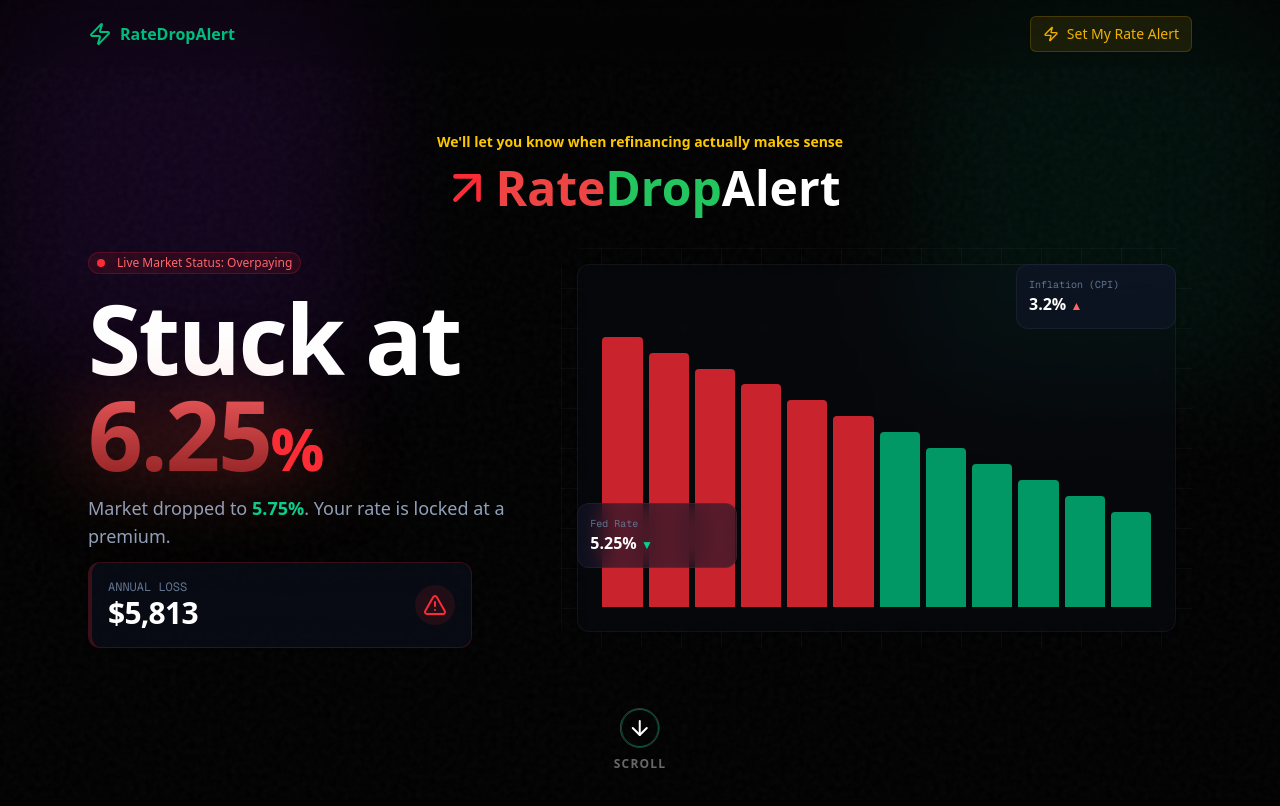
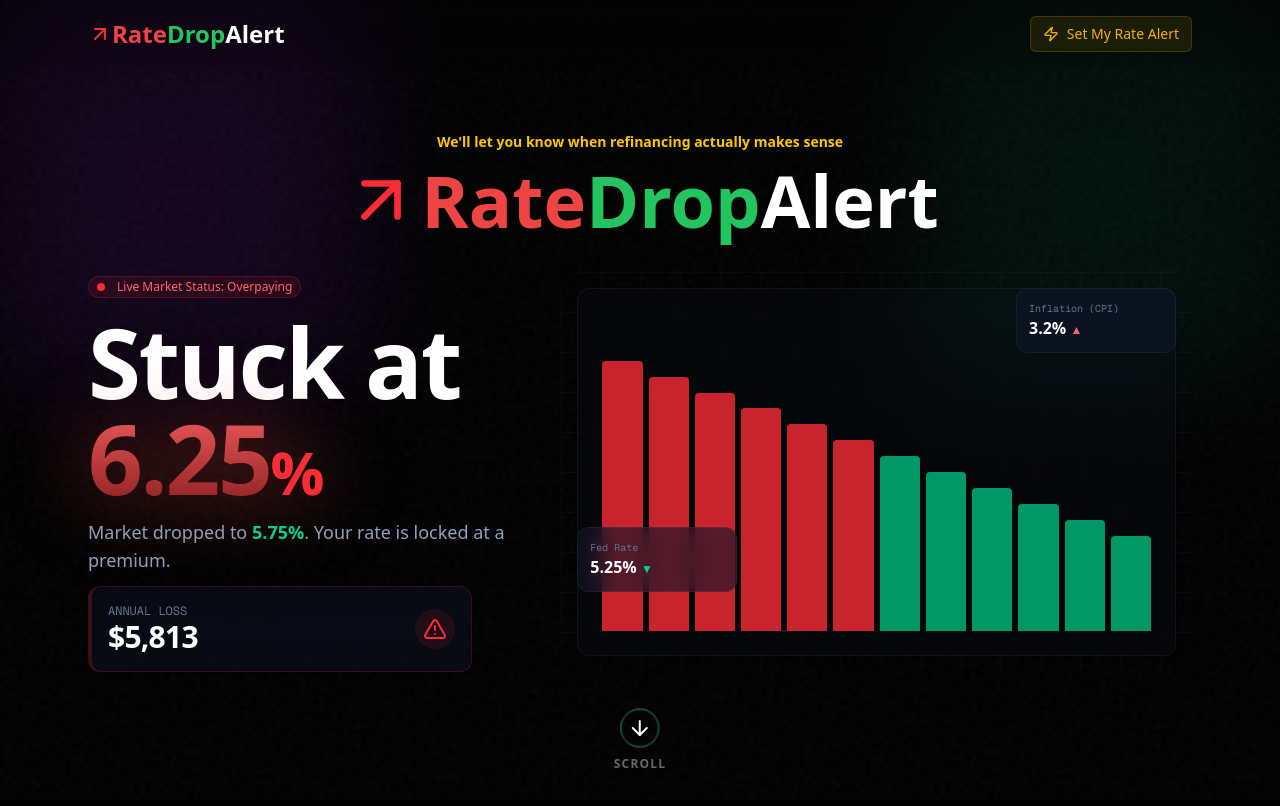
Before and after one commit to Ratedropalert/ratedropalert, a Next.js app: page / in a window 1280 px wide. Shown: the top 806 px of the page. Built offline with nearby package versions, Linux system fonts and the light colour scheme.

Commit message:
Update branding: bigger text and colored logo style in Navbar and ImmersiveStory

```diff
--- a/components/landing/ImmersiveStory.tsx
+++ b/components/landing/ImmersiveStory.tsx
@@ -283,14 +283,14 @@ export function ImmersiveStory() {
               We&apos;ll let you know when refinancing actually makes sense
             </p>
             <div className="flex items-center justify-center">
-              <ArrowUp className="rotate-45 text-red-500 font-extrabold w-8 h-8 sm:w-14 sm:h-14" />
-              <span className="sm:text-5xl text-3xl font-extrabold text-[#ef4444]">
+              <ArrowUp className="rotate-45 text-red-500 font-extrabold w-12 h-12 sm:w-20 sm:h-20" />
+              <span className="sm:text-7xl text-5xl font-extrabold text-[#ef4444]">
                 Rate
               </span>
-              <span className="sm:text-5xl text-3xl font-extrabold text-[#22c55e]">
+              <span className="sm:text-7xl text-5xl font-extrabold text-[#22c55e]">
                 Drop
               </span>
-              <span className="sm:text-5xl text-3xl font-extrabold text-white">
+              <span className="sm:text-7xl text-5xl font-extrabold text-white">
                 Alert
               </span>
             </div>
--- a/components/shared/Navbar.tsx
+++ b/components/shared/Navbar.tsx
@@ -1,14 +1,23 @@
 import Link from "next/link";
-import { Zap } from "lucide-react";
+import { Zap, ArrowUp } from "lucide-react";
 import { Button } from "@/components/ui/button";
 
 export default function Navbar() {
   return (
     <header className="sticky top-0 w-full z-50 backdrop-blur-xl py-4">
       <nav className="flex items-center justify-between max-w-6xl mx-auto w-full px-6">
-        <div className="flex items-center gap-2 text-emerald-500 font-bold">
-          <Zap /> RateDropAlert
-        </div>
+        <Link href="/" className="flex items-center justify-center gap-0">
+          <ArrowUp className="rotate-45 text-red-500 font-extrabold w-5 h-5 sm:w-6 sm:h-6" />
+          <span className="sm:text-2xl text-xl font-extrabold text-[#ef4444]">
+            Rate
+          </span>
+          <span className="sm:text-2xl text-xl font-extrabold text-[#22c55e]">
+            Drop
+          </span>
+          <span className="sm:text-2xl text-xl font-extrabold text-white">
+            Alert
+          </span>
+        </Link>
         <Button
           asChild
           variant="outline"
```
